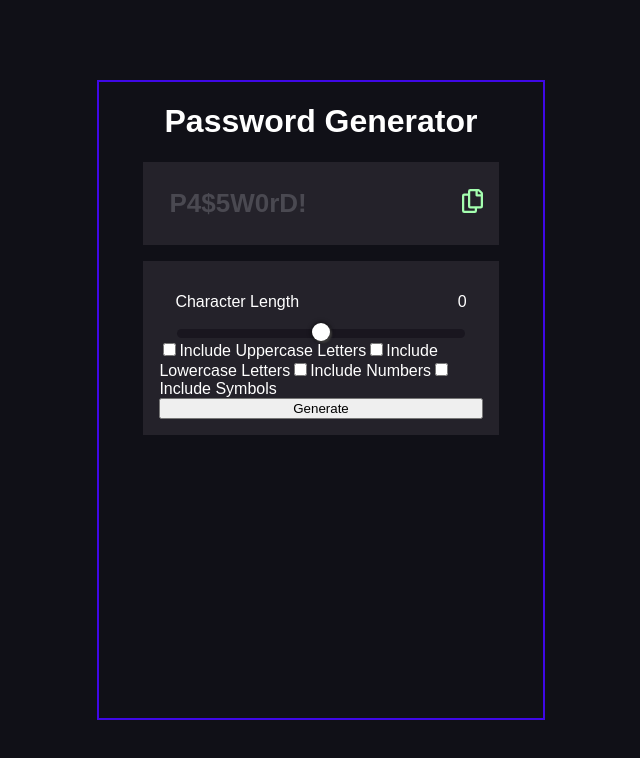
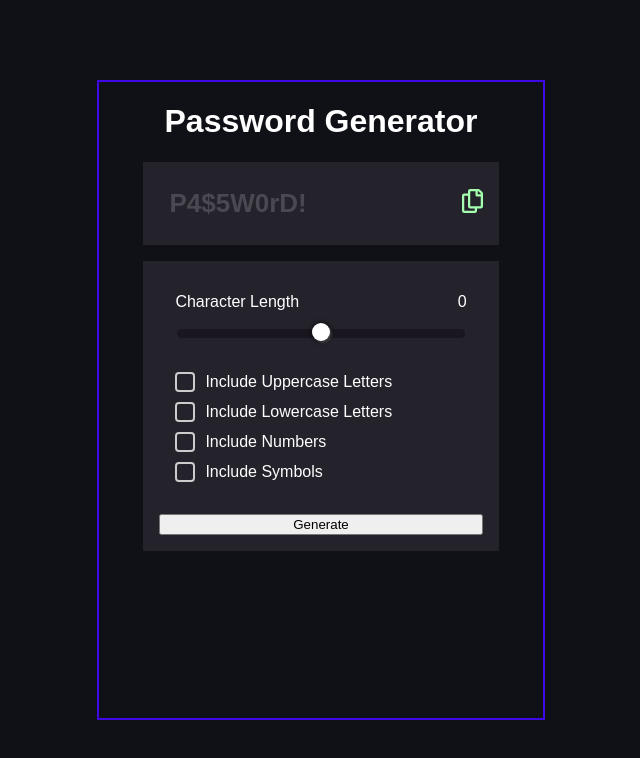
Before and after one commit to alcidesgoncalves/Password-Generator, a React (Vite) app: page / in a window 1280 px wide. Shown: the top 758 px of the page, without its empty margins (319-959 px from the left). Built offline with nearby package versions, Linux system fonts and the light colour scheme.

Commit message:
feat/checkbox

```diff
--- a/src/components/Checkbox.jsx
+++ b/src/components/Checkbox.jsx
@@ -1,15 +1,69 @@
+import styled from "styled-components";
+
+const checkboxData = [
+  "Include Uppercase Letters",
+  "Include Lowercase Letters",
+  "Include Numbers",
+  "Include Symbols",
+];
+
+const CheckboxContainer = styled.div`
+  display: flex;
+  flex-direction: column;
+  gap: 10px;
+  margin: 1em 0;
+  padding: 1rem;
+`;
+
+const StyledInput = styled.input`
+  position: absolute;
+  opacity: 0;
+  cursor: pointer;
+
+  /* Aplica estilos ao checkbox visual quando o input está marcado */
+  &:checked + span {
+    background: #a4fcad;
+    border-color: #a4fcad;
+
+    /* Ícone SVG opcional */
+    &::after {
+      content: "✔"; /* Ou use um SVG no lugar */
+      display: block;
+      color: #020202;
+      font-size: 14px;
+      text-align: center;
+    }
+  }
+`;
+
+const StyledLabel = styled.label`
+  display: flex;
+  align-items: center;
+  gap: 10px;
+  cursor: pointer;
+  position: relative;
+`;
+
+const CustomCheckbox = styled.span`
+  width: 20px;
+  height: 20px;
+  border: 2px solid #ccc;
+  border-radius: 4px;
+  display: inline-block;
+  position: relative;
+`;
+
 function Checkbox() {
   return (
-    <label htmlFor="">
-      <input type="checkbox" name="" id="" />
-      <span>Include Uppercase Letters</span>
-      <input type="checkbox" name="" id="" />
-      <span>Include Lowercase Letters</span>
-      <input type="checkbox" name="" id="" />
-      <span>Include Numbers</span>
-      <input type="checkbox" name="" id="" />
-      <span>Include Symbols</span>
-    </label>
+    <CheckboxContainer>
+      {checkboxData.map((data, index) => (
+        <StyledLabel key={index}>
+          <StyledInput type="checkbox" id={`checkbox-${index}`} name={data} />
+          <CustomCheckbox />
+          {data}
+        </StyledLabel>
+      ))}
+    </CheckboxContainer>
   );
 }
 export default Checkbox;
```
